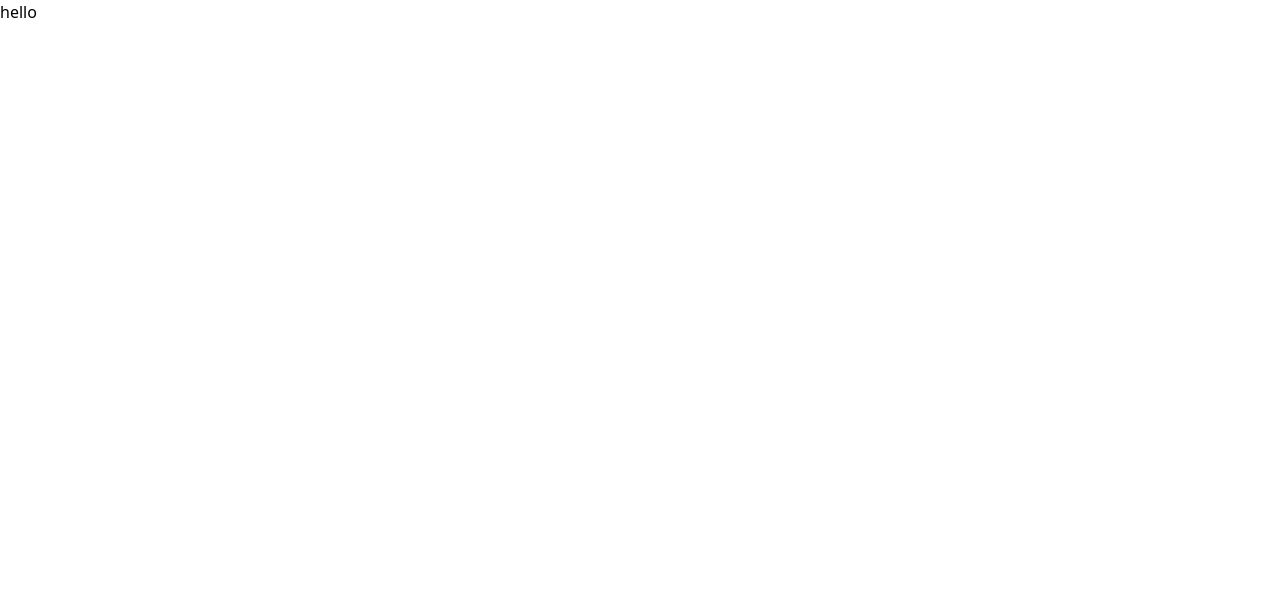
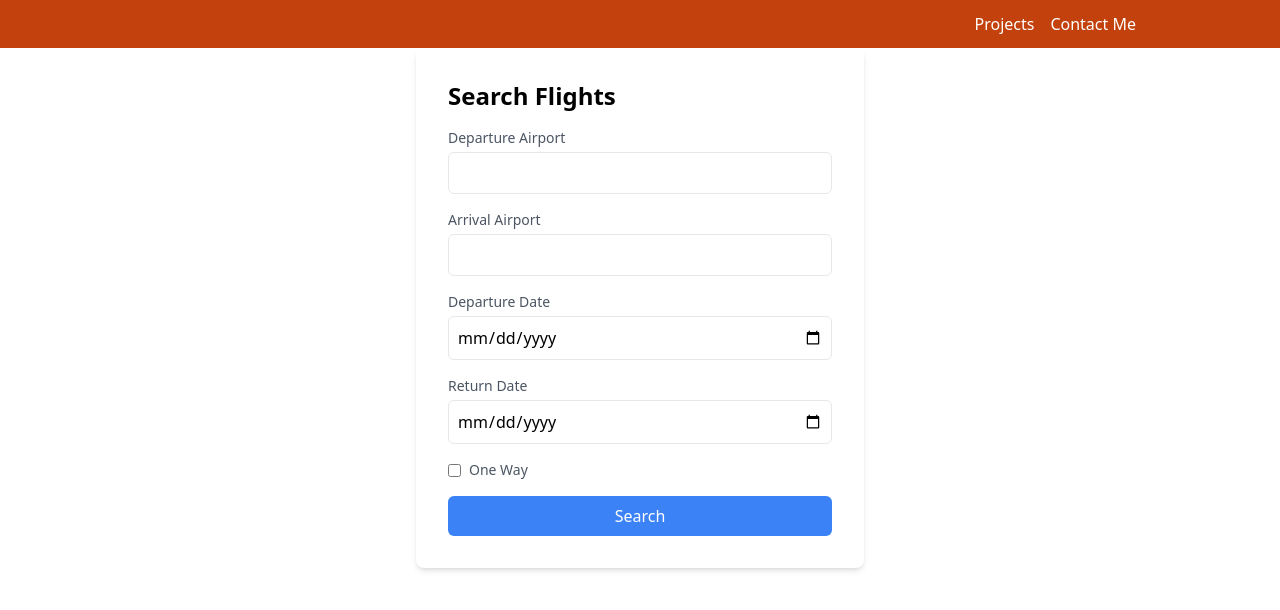
Before and after one commit to Berkan-Bilgin/flight-search-app, a Next.js app: page / in a window 1280 px wide. Shown: the top 610 px of the page. Built offline with nearby package versions, Linux system fonts and the light colour scheme.

Commit message:
added searchForm

```diff
--- a/src/pages/index.tsx
+++ b/src/pages/index.tsx
@@ -1,12 +1,13 @@
-import Image from 'next/image'
-import { Inter } from 'next/font/google'
-
-const inter = Inter({ subsets: ['latin'] })
-
+import Header from "@/components/Header/Header"
+import SearchForm from "@/components/SearchForm/SearchForm"
 export default function Home() {
   return (
     <>
-    <h1>hello</h1>
+    <Header></Header>
+    <div className="pt-12"> {/* pt-16 ile Header yüksekliği kadar boşluk bırakılır */}
+      <SearchForm></SearchForm>
+
+      </div>
     </>
 
   )
```
